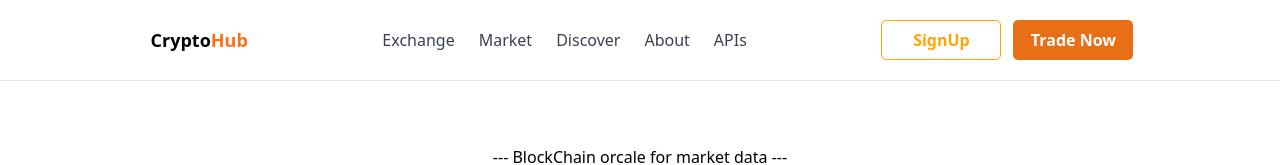
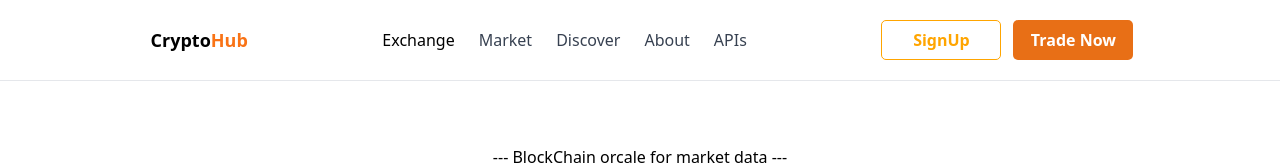
Before and after one commit to southsudhan/same, a React (Vite) app: page / in a window 1280 px wide. Shown: the top 165 px of the page. Built offline with nearby package versions, Linux system fonts and the light colour scheme; no server answers.

Commit message:
fix bugs for path name

```diff
--- a/src/Components/LeyOut/HomeLeyout/HomeAppBar/HomeAppBar.tsx
+++ b/src/Components/LeyOut/HomeLeyout/HomeAppBar/HomeAppBar.tsx
@@ -1,3 +1,4 @@
+import { Link } from "react-router-dom";
 import Button from "../../../BasedComponents/BaseUi/Button/Button";
 
 const HomeAppBar = () => {
@@ -10,13 +11,14 @@
 
       <div className="justify-between items-center gap-4 lg:flex hidden ">
         <nav className="lg:flex hidden space-x-6 justify-center items-center">
-          <a
+          {/* <a
             href="#"
             className="text-gray-700 hover:text-orange-500"
             onClick={() => (document.location = "/traderoom")}
           >
             Exchange
-          </a>
+          </a> */}
+          <Link to={"/traderoom"}>Exchange</Link>
           <a
             href="#"
             className="text-gray-700 hover:text-orange-500"
```
